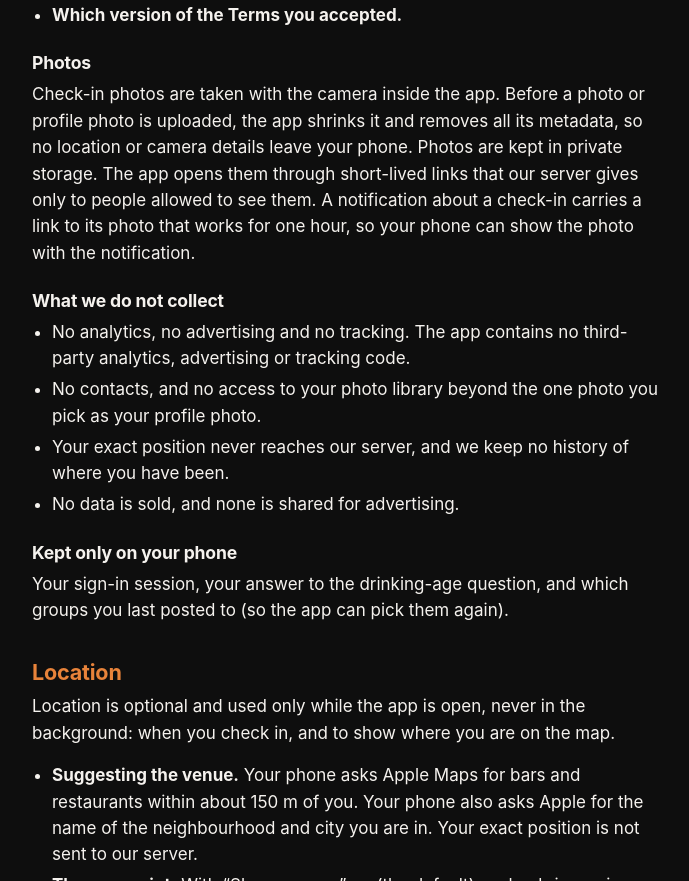
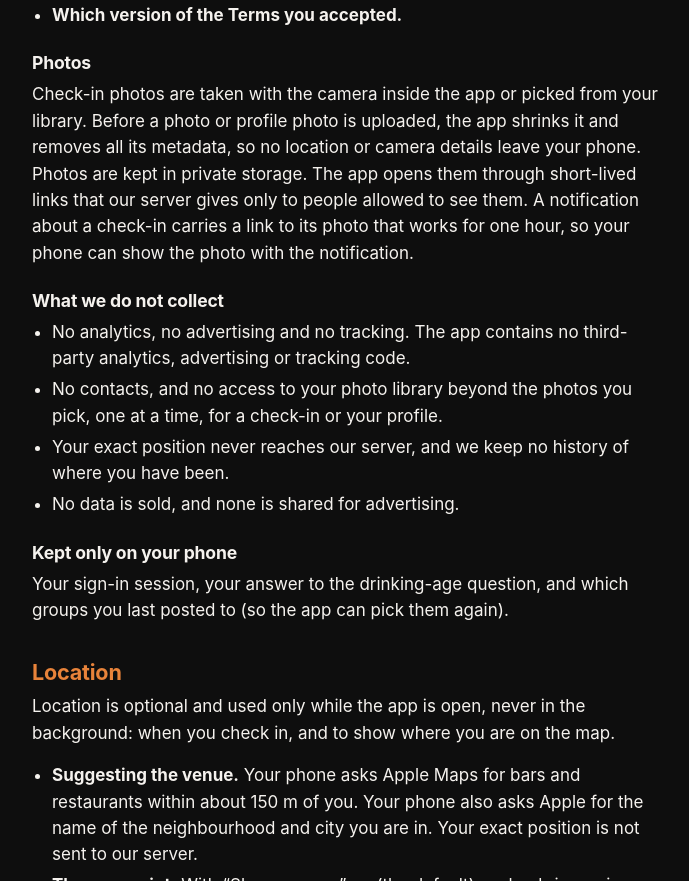
Before and after one commit to mstjern/unsober-society-site, a plain HTML site: page privacy.html in a window 1280 px wide. Shown: the part 1438-2319 px from the top of the page, without its empty margins (292-981 px from the left). Drawn offline with Linux system fonts and the light colour scheme.

Commit message:
Publish site from mstjern/unsober-society@d5f0a97
Co-Authored-By: Claude Opus 5.5 <noreply@anthropic.com>
Claude-Session: https://claude.ai/code/session_01QwtyAkDGCYCMKU8XAuKdog

```diff
--- a/privacy.html
+++ b/privacy.html
@@ -46,12 +46,12 @@
       </ul>
 
       <h3>Photos</h3>
-      <p>Check-in photos are taken with the camera inside the app. Before a photo or profile photo is uploaded, the app shrinks it and removes all its metadata, so no location or camera details leave your phone. Photos are kept in private storage. The app opens them through short-lived links that our server gives only to people allowed to see them. A notification about a check-in carries a link to its photo that works for one hour, so your phone can show the photo with the notification.</p>
+      <p>Check-in photos are taken with the camera inside the app or picked from your library. Before a photo or profile photo is uploaded, the app shrinks it and removes all its metadata, so no location or camera details leave your phone. Photos are kept in private storage. The app opens them through short-lived links that our server gives only to people allowed to see them. A notification about a check-in carries a link to its photo that works for one hour, so your phone can show the photo with the notification.</p>
 
       <h3>What we do not collect</h3>
       <ul>
         <li>No analytics, no advertising and no tracking. The app contains no third-party analytics, advertising or tracking code.</li>
-        <li>No contacts, and no access to your photo library beyond the one photo you pick as your profile photo.</li>
+        <li>No contacts, and no access to your photo library beyond the photos you pick, one at a time, for a check-in or your profile.</li>
         <li>Your exact position never reaches our server, and we keep no history of where you have been.</li>
         <li>No data is sold, and none is shared for advertising.</li>
       </ul>
```
